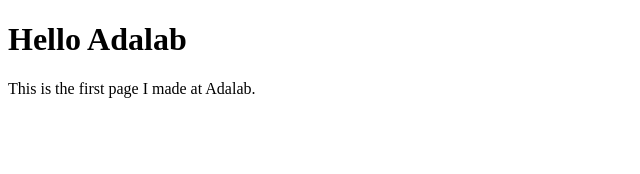
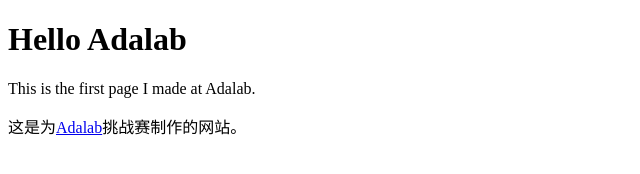
Before and after one commit to whyhardpickname/AdaLab.github.io, a plain HTML site: page index.html in a window 1280 px wide. Shown: the whole page, without its empty margins (0-640 px from the left). Drawn offline with Linux system fonts and the light colour scheme.

Commit message:
Update index.html

```diff
--- a/index.html
+++ b/index.html
@@ -10,6 +10,9 @@
 <body>
 <h1>Hello Adalab</h1>
 <p>This is the first page I made at Adalab.</p>
+<p>
+这是为<a href="https://www.adalab.cn">Adalab</a>挑战赛制作的网站。
+</p>
 </body>
 
 </html>
```
